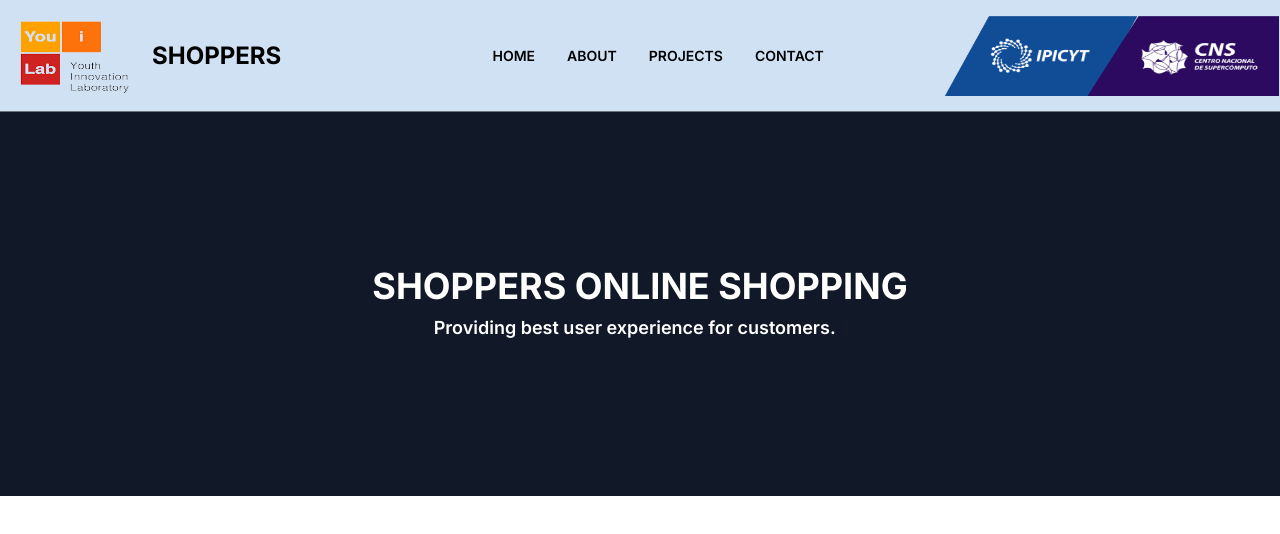
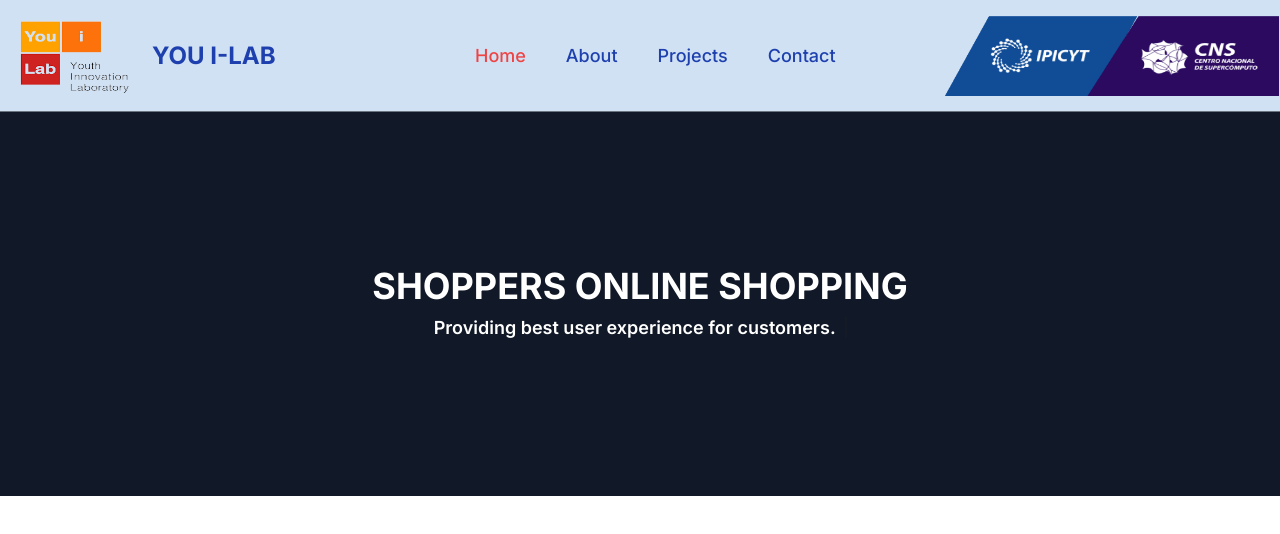
Before and after one commit to Martinvega17/you-ilab-next, a Next.js app: page / in a window 1280 px wide. Shown: the top 534 px of the page. Built offline with nearby package versions, Linux system fonts and the light colour scheme.

Commit message:
modify elements

```diff
--- a/app/page.js
+++ b/app/page.js
@@ -1,18 +1,17 @@
-import Banner from "@/components/Banner";
-import Navbar from "@/components/Navbar";
-
+import React from "react";
+import Link from 'next/link';
+import Navbar from "../components/Navbar";
+import Banner from "../components/Banner";
 
 export default function Home() {
   return (
-
-      <main>
+    <main>
       <div className="w-full bg-banner-bg bg-center">
         <div className="w-full text-white">
-          <Navbar />
+          <Navbar activeRoute="/" />
           <Banner />
         </div>
       </div>
-      </main>
-
+    </main>
   );
 }
--- a/components/NavBar.jsx
+++ b/components/NavBar.jsx
@@ -1,41 +1,87 @@
-import React from "react";
+"use client"
+import React, { useState } from "react";
 import Image from "next/image";
 import logo_you_i_lab from '../app/assets/logos/logo-you-i_lab.png';
 import logo_cns from '../app/assets/logos/logo-cns.png';
 import logo_ipicyt from '../app/assets/logos/logo-ipicyt.png';
-import Link from 'next/link'; // Importar el componente Link de Next.js
+import Link from 'next/link';
+import { FaBars, FaTimes } from 'react-icons/fa';
 
-const Navbar = () => {
+const Navbar = ({ activeRoute }) => {
+  const [isMenuOpen, setIsMenuOpen] = useState(false);
+
+  const toggleMenu = () => {
+    setIsMenuOpen(prev => !prev);
+  };
+
   return (
     <div className="w-full h-20 lg:h-28 border-b-[1px] border-gray-500 bg-navbarBlue">
       <div className="max-w-screen-3xl h-full mx-auto px-4 flex items-center justify-between">
         <div className="flex items-center gap-4">
           <Image
-            className="text-white text-lg py-0 font-semibold h-20"
+            className="text-white text-lg py-0 font-regular h-20"
             src={logo_you_i_lab}
             alt="Logo"
             style={{ maxWidth: '120px' }}
           />
-          <h1 className="text-2xl uppercase font-bold text-black">Shoppers</h1>
+          <h1 className="text-2xl uppercase font-bold text-black text-blue-800">You i-Lab</h1>
         </div>
-        <ul className="hidden lg:inline-flex items-center gap-8 uppercase text-sm font-semibold text-black">
-          {/* Usar NavLink para los elementos de menú */}
-          <li className="navbarLi">
+        {/* Mobile Hamburger Button */}
+        <div className="-mr-2 flex md:hidden ml-auto">
+          <button
+            type="button"
+            onClick={toggleMenu}
+            className="inline-flex items-center justify-center p-2 rounded-md text-gray-400 hover:text-white hover:bg-gray-700 focus:outline-none focus:ring-2 focus:ring-offset-2 focus:ring-offset-gray-800 focus:ring-white"
+          >
+            <span className="sr-only">Open Main Menu</span>
+            {isMenuOpen ? <FaTimes /> : <FaBars />}
+          </button>
+        </div>
+        {/* Mobile Menu */}
+        {isMenuOpen && (
+          <div className="md:hidden absolute top-20 left-0 w-full bg-navbarBlue text-black">
+            <ul className="px-2 pt-2 pb-3 space-y-1 sm:px-3">
+              <li className={activeRoute === "/" ? "text-red-500 hover:bg-gray-700 hover:text-white block px-3 py-2 rounded-md text-lg font-medium" : "text-blue-800 hover:bg-gray-700 hover:text-white block px-3 py-2 rounded-md text-lg font-medium"}>
                 <Link href="/" passHref>
                   Home
                 </Link>
               </li>
-          <li className="navbarLi">
+              <li className={activeRoute === "/about" ? "text-red-500 hover:bg-gray-700 hover:text-white block px-3 py-2 rounded-md text-lg font-medium" : "text-blue-800 hover:bg-gray-700 hover:text-white block px-3 py-2 rounded-md text-lg font-medium"}>
                 <Link href="/about" passHref>
                   About
                 </Link>
               </li>
-          <li className="navbarLi">
+              <li className={activeRoute === "/projects" ? "text-red-500 hover:bg-gray-700 hover:text-white block px-3 py-2 rounded-md text-lg font-medium" : "text-blue-800 hover:bg-gray-700 hover:text-white block px-3 py-2 rounded-md text-lg font-medium"}>
                 <Link href="/projects" passHref>
                   Projects
                 </Link>
               </li>
-          <li className="navbarLi">
+              <li className={activeRoute === "/contact" ? "text-red-500 hover:bg-gray-700 hover:text-white block px-3 py-2 rounded-md text-lg font-medium" : "text-blue-800 hover:bg-gray-700 hover:text-white block px-3 py-2 rounded-md text-lg font-medium"}>
+                <Link href="/contact" passHref>
+                  Contact
+                </Link>
+              </li>
+            </ul>
+          </div>
+        )}
+        {/* Desktop Menu */}
+        <ul className="hidden md:flex items-center space-x-4 flex-1 justify-center text-black">
+        <li className={activeRoute === "/" ? "text-red-500 hover:bg-gray-700 hover:text-white block px-3 py-2 rounded-md text-lg font-medium" : "text-blue-800 hover:bg-gray-700 hover:text-white block px-3 py-2 rounded-md text-lg font-medium"}>
+                <Link href="/" passHref>
+                  Home
+                </Link>
+              </li>
+              <li className={activeRoute === "/about" ? "text-red-500 hover:bg-gray-700 hover:text-white block px-3 py-2 rounded-md text-lg font-medium" : "text-blue-800 hover:bg-gray-700 hover:text-white block px-3 py-2 rounded-md text-lg font-medium"}>
+                <Link href="/about" passHref>
+                  About
+                </Link>
+              </li>
+              <li className={activeRoute === "/projects" ? "text-red-500 hover:bg-gray-700 hover:text-white block px-3 py-2 rounded-md text-lg font-medium" : "text-blue-800 hover:bg-gray-700 hover:text-white block px-3 py-2 rounded-md text-lg font-medium"}>
+                <Link href="/projects" passHref>
+                  Projects
+                </Link>
+              </li>
+              <li className={activeRoute === "/contact" ? "text-red-500 hover:bg-gray-700 hover:text-white block px-3 py-2 rounded-md text-lg font-medium" : "text-blue-800 hover:bg-gray-700 hover:text-white block px-3 py-2 rounded-md text-lg font-medium"}>
                 <Link href="/contact" passHref>
                   Contact
                 </Link>
```
Also changed, not shown: public/robots.txt (added). Lines whose indentation alone changed are shown as unchanged.
